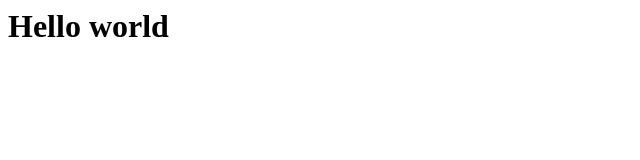
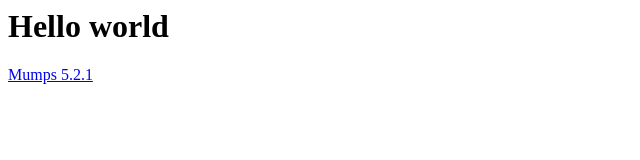
Before and after one commit to dev-bz/dev-bz.github.io, a plain HTML site: page index.html in a window 1280 px wide. Shown: the whole page, without its empty margins (0-640 px from the left). Drawn offline with Linux system fonts and the light colour scheme.

Commit message:
Update index.html

```diff
--- a/index.html
+++ b/index.html
@@ -1 +1 @@
-<html><head><title>Projects</title></head><body><h1>Hello world</h1></body></html>
+<html><head><title>Projects</title></head><body><h1>Hello world</h1><a href="/ThirdParty-Mumps/MUMPS_5.2.1.tar.gz">Mumps 5.2.1</a></body></html>
```
